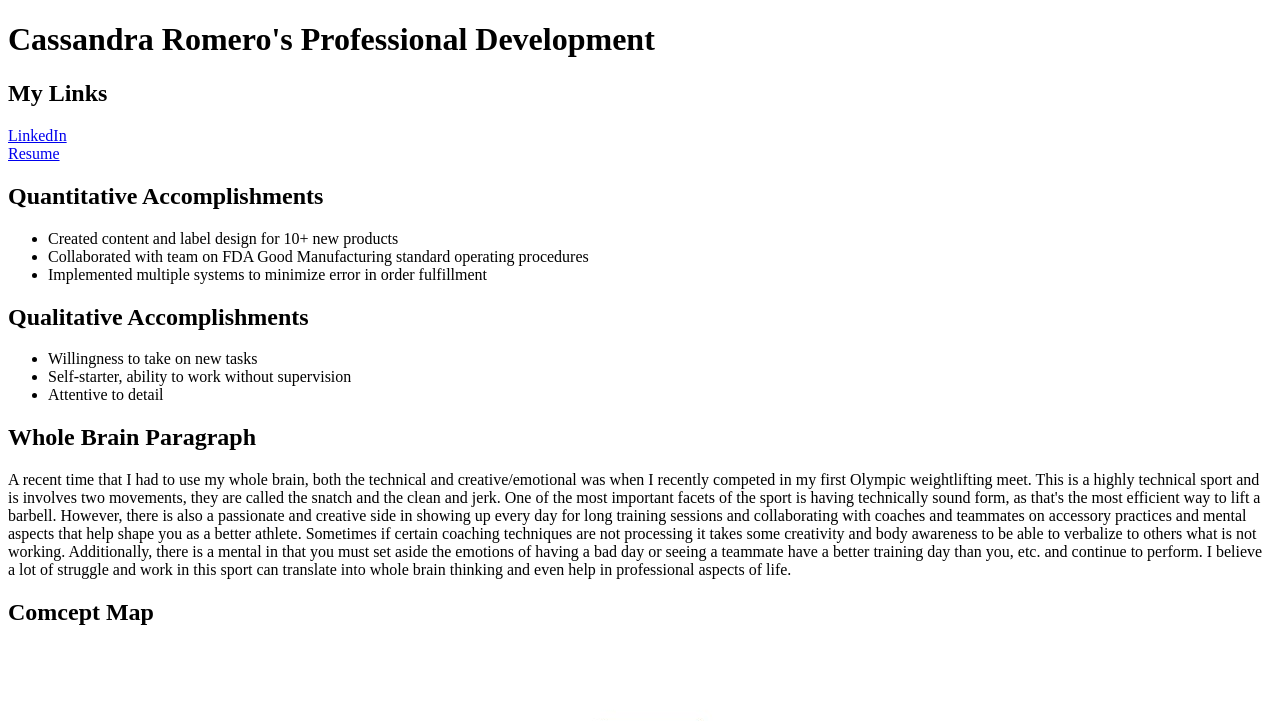
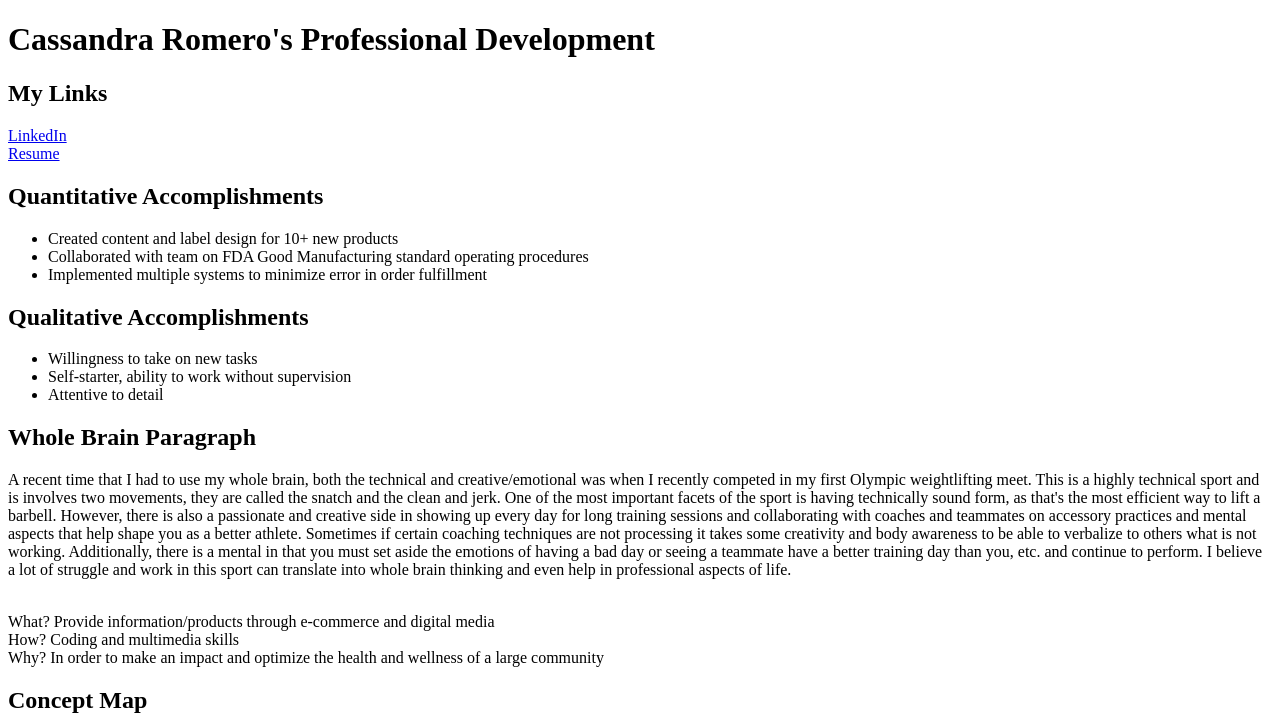
Before and after one commit to cromero278/cromero278.github.io, a plain HTML site: page index.html in a window 1280 px wide. Shown: the top 721 px of the page. Drawn offline with Linux system fonts and the light colour scheme.

Commit message:
updated with golden circle paragraph

```diff
--- a/index.html
+++ b/index.html
@@ -35,7 +35,12 @@
 		a lot of struggle and work in this sport can translate into whole brain thinking and even help in professional aspects
 		of life.
 		</p>
-		<h2>Comcept Map</h2>
+		<p>
+		<br>What? Provide information/products through e-commerce and digital media
+		<br>How? Coding and multimedia skills
+		<br>Why? In order to make an impact and optimize the health and wellness of a large community
+		</p>
+		<h2>Concept Map</h2>
 		<img src="cromero278.github.io/abq-tech.jpg">
 	</body>
 </html>
```
